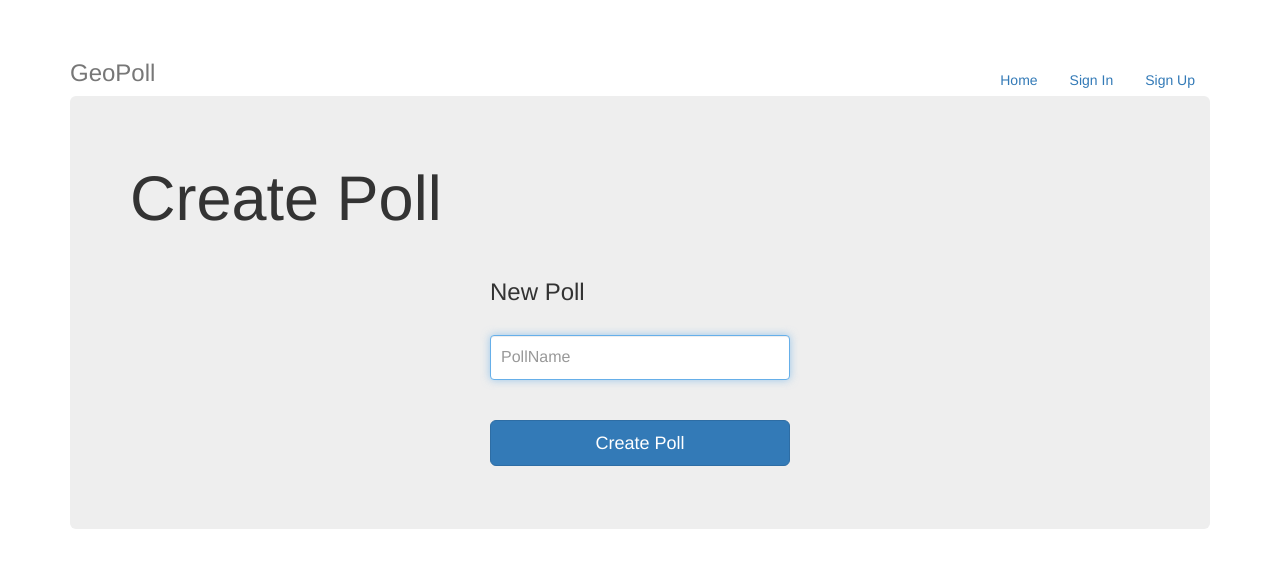
After one commit to porowns/geopoll, a Flask app: page /showCreatePoll in a window 1280 px wide. The commit adds this page. Shown: the top 568 px of the page. Run offline with Flask 2, Linux system fonts and the light colour scheme; some libraries are stand-ins or nearby versions.

Commit message:
Added createPoll page with Poll name to create new polls Hooked up homepage button with new createPoll page

```diff
--- a/models/poll_whisperer.py
+++ b/models/poll_whisperer.py
@@ -1,6 +1,6 @@
 import sqlalchemy
 from sqlalchemy.orm import sessionmaker, session
-from table_declaration import Poll, PollResponse, Question, Answer, engine, inspect, Table
+from models.table_declaration import Poll, PollResponse, Question, Answer, engine, inspect, Table
 
 def insert_new_poll(title, user):
     Session = sessionmaker(bind=engine)
--- /dev/null
+++ b/static/css/createpoll.css
@@ -0,0 +1,29 @@
+body {
+  padding-top: 40px;
+  padding-bottom: 40px;
+}
+
+.form-createPoll {
+  max-width: 330px;
+  padding: 15px;
+  margin: 0 auto;
+}
+.form-createPoll .form-createPoll-heading,
+.form-createPoll .checkbox {
+  margin-bottom: 10px;
+}
+.form-createPoll .checkbox {
+  font-weight: normal;
+}
+.form-createPoll .form-control {
+  position: relative;
+  height: auto;
+  -webkit-box-sizing: border-box;
+     -moz-box-sizing: border-box;
+          box-sizing: border-box;
+  padding: 10px;
+  font-size: 16px;
+}
+.form-createPoll .form-control:focus {
+  z-index: 2;
+}
--- /dev/null
+++ b/static/js/createPoll.js
@@ -0,0 +1,16 @@
+$(function() {
+    $('#btnCreatePoll').click(function() {
+
+        $.ajax({
+            url: '/createPoll',
+            data: $('form').serialize(),
+            type: 'POST',
+            success: function(response) {
+                console.log(response);
+            },
+            error: function(error) {
+                console.log(error);
+            }
+        });
+    });
+});
--- /dev/null
+++ b/templates/createpoll.html
@@ -0,0 +1,42 @@
+<!DOCTYPE html>
+<html lang="en">
+
+<head>
+    <title>Create Poll</title>
+
+    <link href="https://maxcdn.bootstrapcdn.com/bootstrap/3.3.7/css/bootstrap.min.css" rel="stylesheet">
+    <link href="../static/css/createpoll.css" rel="stylesheet">
+    <script src="https://code.jquery.com/jquery-3.2.1.min.js" integrity="sha256-hwg4gsxgFZhOsEEamdOYGBf13FyQuiTwlAQgxVSNgt4=" crossorigin="anonymous"></script>
+    <script src="../static/js/createPoll.js"></script>
+
+</head>
+<body>
+ <div class="container">
+        <div class="header">
+            <nav>
+                <ul class="nav nav-pills pull-right">
+                    <li role="presentation"><a href="main">Home</a></li>
+                    <li role="presentation"><a href="#">Sign In</a></li>
+                    <li role="presentation"><a href="#">Sign Up</a></li>
+                </ul>
+            </nav>
+            <h3 class="text-muted">GeoPoll</h3>
+        </div>
+
+        <div class="jumbotron" style="display: block; margin: 0 auto">
+            <h1>Create Poll</h1>
+            <form class="form-createPoll">
+                <h3>New Poll</h3>
+                <br>
+                <label for="inputPollName" class="sr-only">Poll Name</label>
+                <input type="pollName" name="inputPollName" id="inputPollName" class="form-control" placeholder="PollName" required autofocus>
+
+                <br>
+                <br>
+                <button id="btnCreatePoll" class="btn btn-lg btn-primary btn-block" type="button">Create Poll</button>
+            </form>
+        </div>
+    </div>
+
+</body>
+</html>
--- a/views.py
+++ b/views.py
@@ -1,6 +1,8 @@
 from flask import Flask, render_template, json, request
 
 from models.user_whisperer import insert_new_user, account_sign_in
+
+from models.poll_whisperer import insert_new_poll, insert_new_question
 
 app = Flask(__name__)
 
@@ -52,5 +54,22 @@ def signIn():
     # set up user page
 
 
+@app.route('/showCreatePoll')
+def showCreatePoll():
+    return render_template('createpoll.html')
+
+
+@app.route('/createPoll', methods=['POST'])
+def createPoll():
+    # Get user from user query
+    _user = None
+    _poll_name = request.form['pollName']
+
+    if _user and _poll_name:
+        insert_new_poll(_poll_name, _user)
+        return json.dumps({'html':'<span>All fields good!</span>'})
+    else:
+        return json.dumps({'html':'<span>Enter the required fields</span>'})
+
 if __name__ == '__main__':
     app.run()
```
Also changed, not shown: templates/homepage.html (+9 -3 lines), geo_user.db.
